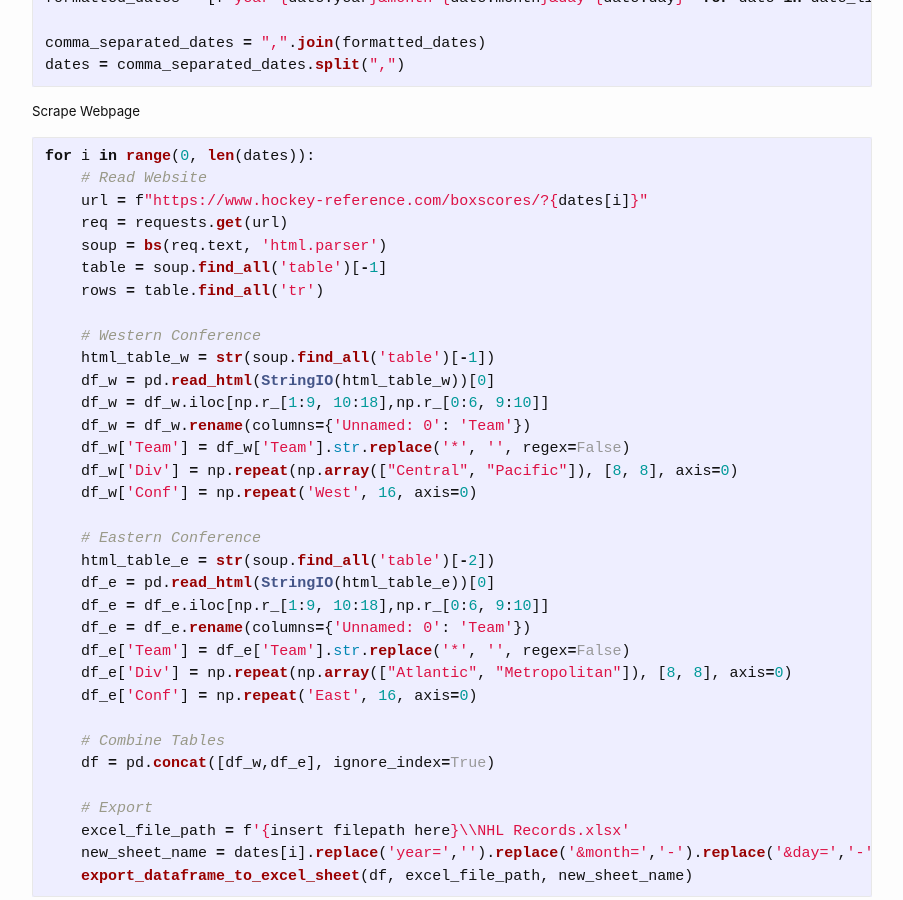
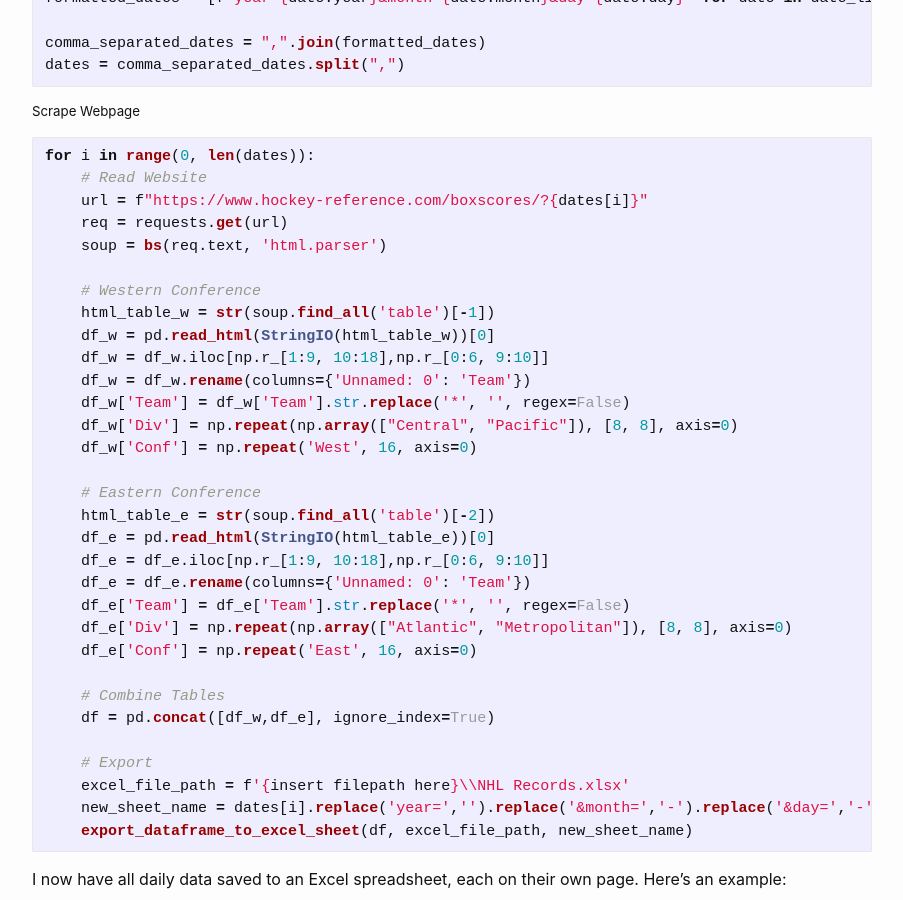
Before and after one commit to kbmoore02/NHL-Data-Analysis, a Jekyll site: the page built from _posts/2025-4-13-blog-hockey1.md, in a window 1280 px wide and 900 px high, scrolled down 1327 px. Shown: the whole window, without its empty margins (188-1091 px from the left). Built offline with Jekyll 4.4.1, drawn with Linux system fonts in a browser that asks for light colours; comment, search, counter and statistics services are not loaded.

Commit message:
Update 2025-4-13-blog-hockey1.md

```diff
--- a/_posts/2025-4-13-blog-hockey1.md
+++ b/_posts/2025-4-13-blog-hockey1.md
@@ -58,8 +58,6 @@ for i in range(0, len(dates)):
     url = f"https://www.hockey-reference.com/boxscores/?{dates[i]}"
     req = requests.get(url)
     soup = bs(req.text, 'html.parser')
-    table = soup.find_all('table')[-1]
-    rows = table.find_all('tr')
 
     # Western Conference
     html_table_w = str(soup.find_all('table')[-1])
```
